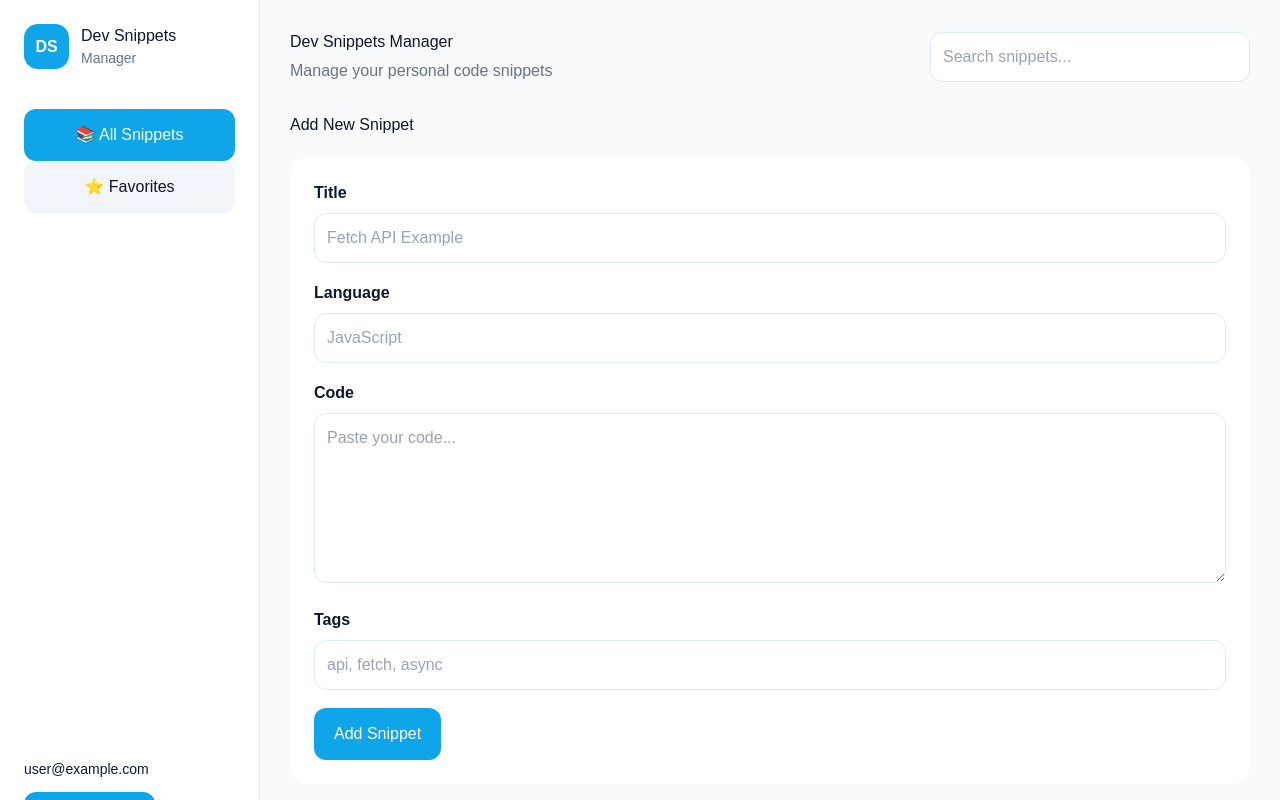
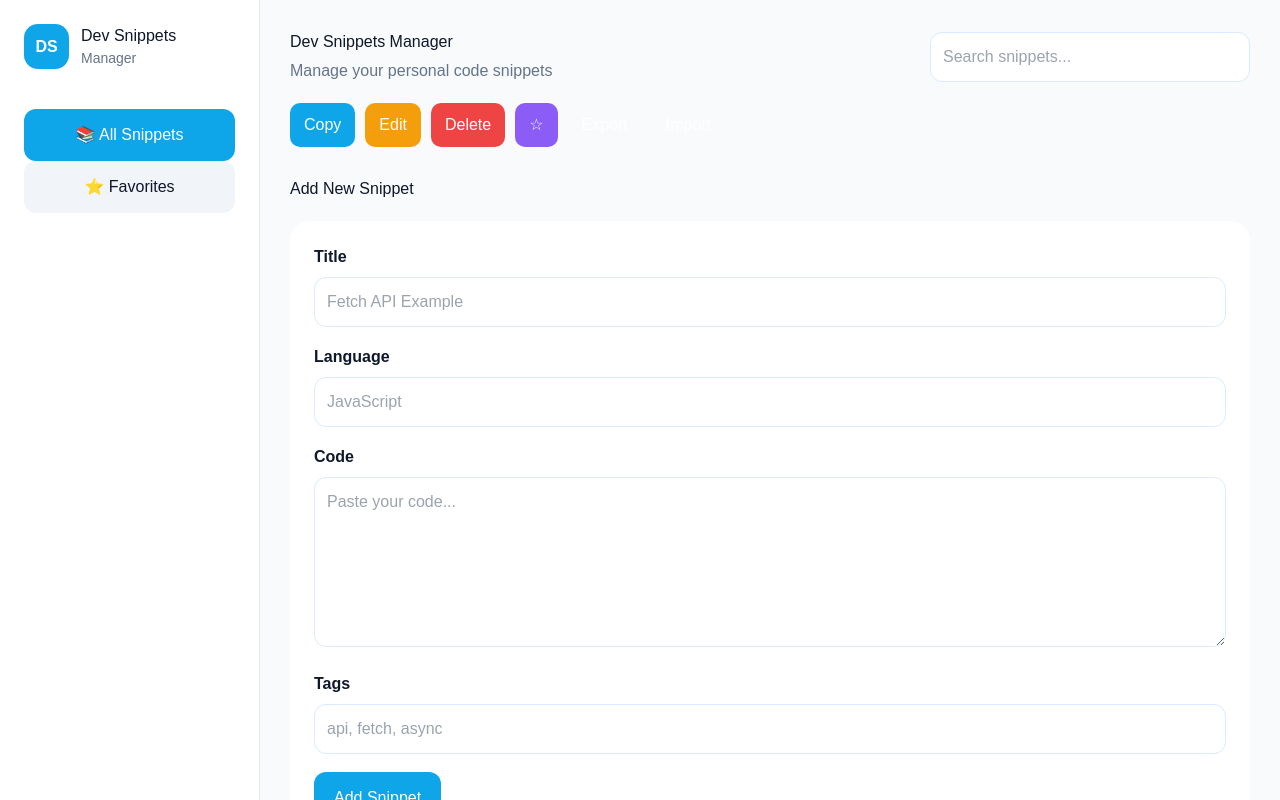
Before and after one commit to djabranemmd/dev-snippets-manager, a React (Vite) app: page / in a window 1280 px wide. Shown: the top 800 px of the page. Built offline with nearby package versions, Linux system fonts and the light colour scheme; no server answers; the database is empty; sample sign-in values are in the browser's storage.

Commit message:
add export and import snippets JSON

```diff
--- a/src/App.jsx
+++ b/src/App.jsx
@@ -11,12 +11,14 @@ import Header from "./components/Header";
 import SnippetForm from "./components/SnippetForm";
 import SnippetsGrid from "./components/SnippetsGrid";
 import EditSnippetModal from "./components/EditSnippetModal";
+import DataAction from "./components/DataAction";
 
 import { useAuth } from "./context/AuthProvider";
 
 import {
   getUserSnippets,
   createSnippet,
+  createManySnippets,
   removeSnippet,
   editSnippet,
 } from "./firebase/snippetsService";
@@ -39,45 +41,28 @@ function App() {
   const [editingSnippet, setEditingSnippet] =
     useState(null);
 
-  const [loading, setLoading] =
-    useState(true);
-
   useEffect(() => {
-    const loadSnippets = async () => {
+    const load = async () => {
       if (!user) return;
-
-      setLoading(true);
 
       const data =
         await getUserSnippets(user.uid);
 
       setSnippets(data);
-
-      setLoading(false);
     };
 
-    loadSnippets();
+    load();
   }, [user]);
 
-  useEffect(() => {
-    document.body.classList.toggle(
-      "dark",
-      darkMode
-    );
-  }, [darkMode]);
-
   const addSnippet = async (snippet) => {
-    const payload = {
-      ...snippet,
-      userId: user.uid,
-    };
-
-    const id = await createSnippet(
-      payload
-    );
+    const created =
+      await createSnippet({
+        ...snippet,
+        userId: user.uid,
+      });
 
     setSnippets((prev) => [
-      { ...payload, id },
+      created,
       ...prev,
     ]);
   };
@@ -94,8 +79,6 @@ function App() {
     const target = snippets.find(
       (s) => s.id === id
     );
-
-    if (!target) return;
 
     const updated = {
       ...target,
@@ -128,6 +111,63 @@ function App() {
     );
 
     setEditingSnippet(null);
+  };
+
+  const handleExport = () => {
+    const blob = new Blob(
+      [
+        JSON.stringify(
+          snippets,
+          null,
+          2
+        ),
+      ],
+      {
+        type: "application/json",
+      }
+    );
+
+    const url =
+      URL.createObjectURL(blob);
+
+    const a =
+      document.createElement("a");
+
+    a.href = url;
+
+    a.download = "snippets.json";
+
+    a.click();
+  };
+
+  const handleImport = async (e) => {
+    const file =
+      e.target.files?.[0];
+
+    if (!file) return;
+
+    const text =
+      await file.text();
+
+    const parsed =
+      JSON.parse(text);
+
+    const payload = parsed.map(
+      (snippet) => ({
+        ...snippet,
+        userId: user.uid,
+      })
+    );
+
+    const created =
+      await createManySnippets(
+        payload
+      );
+
+    setSnippets((prev) => [
+      ...created,
+      ...prev,
+    ]);
   };
 
   const filteredSnippets =
@@ -166,8 +206,7 @@ function App() {
         "favorites"
       ) {
         result = result.filter(
-          (snippet) =>
-            snippet.favorite
+          (s) => s.favorite
         );
       }
 
@@ -177,18 +216,6 @@ function App() {
       search,
       activeFilter,
     ]);
-
-  if (loading) {
-    return (
-      <div
-        style={{
-          padding: "40px",
-        }}
-      >
-        Loading...
-      </div>
-    );
-  }
 
   return (
     <div className="app-container">
@@ -207,6 +234,11 @@ function App() {
         <Header
           search={search}
           setSearch={setSearch}
+        />
+
+        <DataAction
+          onExport={handleExport}
+          onImport={handleImport}
         />
 
         <SnippetForm
--- a/src/components/DataAction.jsx
+++ b/src/components/DataAction.jsx
@@ -4,24 +4,64 @@ export default function DataAction({
   onDelete,
   onFavorite,
   favorite,
+  onExport,
+  onImport,
 }) {
   return (
     <div className="card-actions">
-      <button className="action-btn copy-btn" onClick={onCopy}>
+
+      <button
+        className="action-btn copy-btn"
+        onClick={onCopy}
+      >
         Copy
       </button>
 
-      <button className="action-btn edit-btn" onClick={onEdit}>
+      <button
+        className="action-btn edit-btn"
+        onClick={onEdit}
+      >
         Edit
       </button>
 
-      <button className="action-btn delete-btn" onClick={onDelete}>
+      <button
+        className="action-btn delete-btn"
+        onClick={onDelete}
+      >
         Delete
       </button>
 
-      <button className="action-btn favorite-btn" onClick={onFavorite}>
+      <button
+        className="action-btn favorite-btn"
+        onClick={onFavorite}
+      >
         {favorite ? "★" : "☆"}
       </button>
+
+      {onExport && (
+        <button
+          className="action-btn"
+          onClick={onExport}
+        >
+          Export
+        </button>
+      )}
+
+      {onImport && (
+        <label className="action-btn">
+
+          Import
+
+          <input
+            type="file"
+            accept=".json"
+            hidden
+            onChange={onImport}
+          />
+
+        </label>
+      )}
+
     </div>
   );
 }
--- a/src/firebase/snippetsService.js
+++ b/src/firebase/snippetsService.js
@@ -16,7 +16,7 @@ const COLLECTION_NAME = "snippets";
 export async function getUserSnippets(userId) {
   const q = query(
     collection(db, COLLECTION_NAME),
-    where("userId", "==", userId),
+    where("userId", "==", userId)
   );
 
   const snapshot = await getDocs(q);
@@ -28,15 +28,38 @@ export async function getUserSnippets(userId) {
 }
 
 export async function createSnippet(snippet) {
-  const docRef = await addDoc(collection(db, COLLECTION_NAME), snippet);
+  const docRef = await addDoc(
+    collection(db, COLLECTION_NAME),
+    snippet
+  );
 
-  return docRef.id;
+  return {
+    id: docRef.id,
+    ...snippet,
+  };
+}
+
+export async function createManySnippets(snippets) {
+  const created = [];
+
+  for (const snippet of snippets) {
+    const item = await createSnippet(snippet);
+    created.push(item);
+  }
+
+  return created;
 }
 
 export async function removeSnippet(id) {
   await deleteDoc(doc(db, COLLECTION_NAME, id));
 }
 
-export async function editSnippet(id, updatedSnippet) {
-  await updateDoc(doc(db, COLLECTION_NAME, id), updatedSnippet);
+export async function editSnippet(
+  id,
+  updatedSnippet
+) {
+  await updateDoc(
+    doc(db, COLLECTION_NAME, id),
+    updatedSnippet
+  );
 }
```
